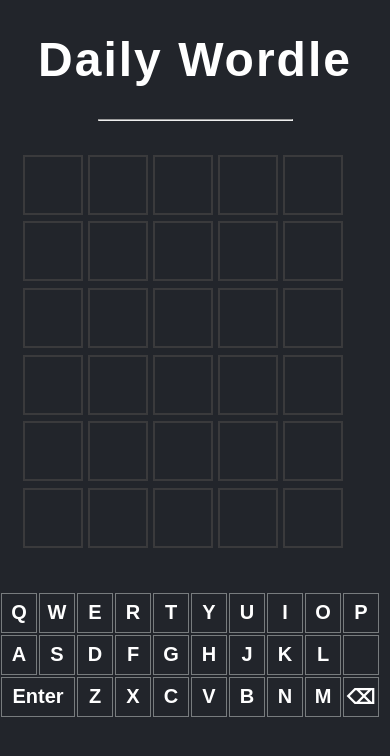
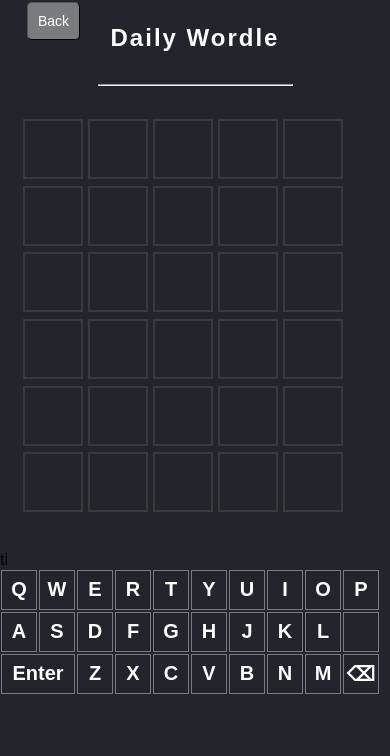
Before and after one commit to mixqoz/Higher-Lower, a Flask app: page /minigames/wordle in a window 390 px wide. Shown: the top 756 px of the page. Run offline with Flask 3, Linux system fonts and the light colour scheme.

Commit message:
Wordle update
Somewhat responsive layout for Wordle + back button that redirects to minigames menu

```diff
--- a/main.py
+++ b/main.py
@@ -6,10 +6,13 @@
 def index():
     return render_template("main.html")
 
+
+
 @app.route("/quiz")
 def quiz():
     return render_template("quiz.html")
 
+# Minigames
 @app.route("/minigames")
 def minigames():
     return render_template("minigames/mainMinigames.html")
--- a/static/minigames/minigames.css
+++ b/static/minigames/wordle.css
@@ -17,11 +17,38 @@
     height: 100%;
 }
 
+header {
+    display: flex;
+    align-items: center;
+    padding: 10px 20px;
+    position: relative;
+}
+
 .title {
+	position: absolute;
+    left: 50%;
+    transform: translateX(-50%);
+    color: white;
+    font-size: clamp(24px, 6vw, 48px);
+    letter-spacing: 2px;
+}
+
+#backBtn {
 	color: white;
+	font-size: clamp(14px, 2vw, 20px);
+	background-color: #787c7e;
+	padding: 10px;
+	width: fit-content;
 	text-align: center;
-	font-size: 48px;
-	letter-spacing: 2px;
+	justify-content: left;
+	align-items: left;
+	border-width: 1px;
+	border-radius: 5px;
+	margin: 2%;
+	margin-top: 3%;
+	margin-right: auto;
+	flex-wrap: wrap;
+	transform: translateY(-50%);
 }
 
 hr {
@@ -44,11 +71,12 @@
 	width: 60px;
 	height: 60px;
 	margin: 2.5px;
+	aspect-ratio: 1 / 1;
 
 	/* Text */
 
 	color: white;
-	font-size: 45px;
+	font-size: clamp(20px, 7vw, 45px);
 	font-weight: bold;
 	display: flex;
 	justify-content: center;
@@ -80,6 +108,7 @@
 	text-align: center;
 	justify-content: center;
 	align-items: center;
+	font-size: clamp(16px, 3vw, 24px);
 }
 
 .keyboard-row {
--- a/templates/minigames/mainMinigames.html
+++ b/templates/minigames/mainMinigames.html
@@ -8,8 +8,8 @@
 </head>
 <body>
     <div class="gameBtns">
-		<button id="wordle">Wordle</button>
-	</div>
+		  <button id="wordle">Wordle</button>
+	  </div>
 
 
     <script>
--- a/templates/minigames/wordle.html
+++ b/templates/minigames/wordle.html
@@ -4,18 +4,27 @@
 	<meta charset="UTF-8">
 	<meta name="viewport" content="width=device-width, initial-scale=1.0">
 	<script defer src="{{ url_for('static', filename='minigames/wordle.js') }}"></script>
-	<link rel="stylesheet" href="{{ url_for('static', filename='minigames/minigames.css') }}">
+	<link rel="stylesheet" href="{{ url_for('static', filename='minigames/wordle.css') }}">
 	<title>Wordle</title>
 </head>
 <body>
-	<h1 class="title">Daily Wordle</h1>
+	<header>
+		<button id="backBtn">Back</button>
+		<h1 class="title">Daily Wordle</h1>
+	</header>
+
 	<hr>
 	<br>
 
-	<div id="board">
-	</div>
+	<div id="board"></div>
+	<p id="answer"></p>
+
 	<br>
 
-	<h1 id="answer"></h1>
+	<script>
+		document.getElementById("backBtn").onclick = function () {
+			window.location.href = "{{ url_for('minigames') }}";
+		};
+	</script>
 </body>
-</html>
+</html>ti
```
Also changed, not shown: static/minigames/minigamesMain.css (added).
